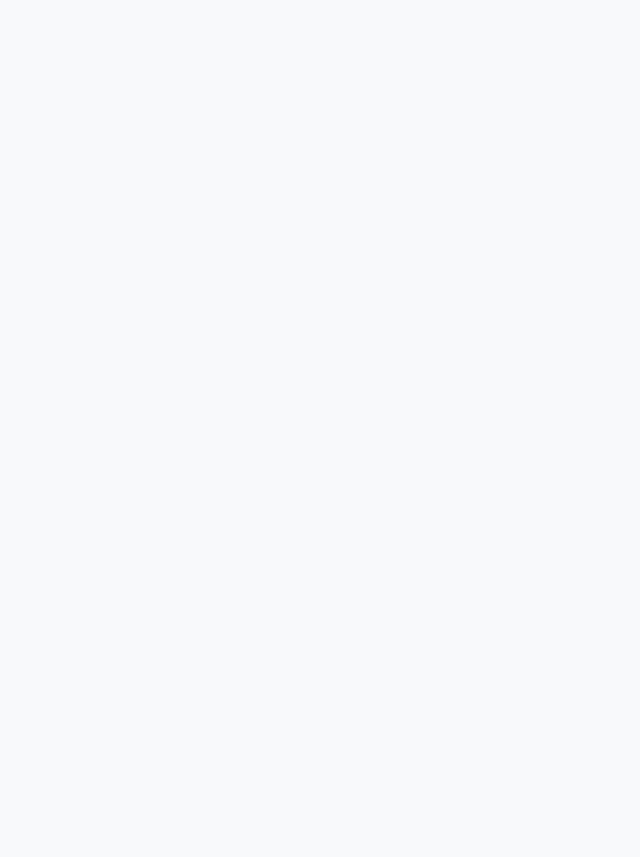
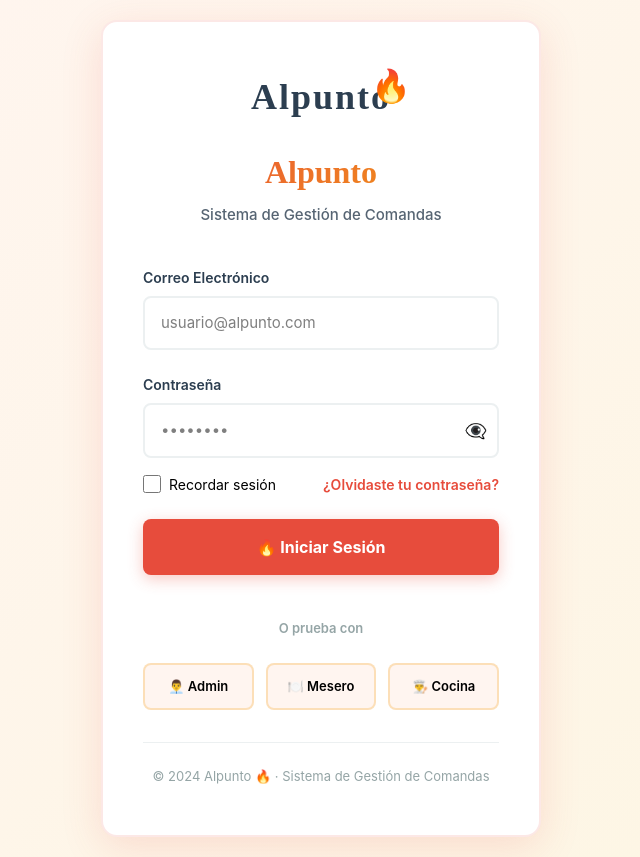
Before and after one commit to Lovoh17/Al_Punto_Clientes, a React (Vite) app: page /login in a window 1280 px wide. Before the commit this address led to /. Shown: the whole page, without its empty margins (319-959 px from the left). Before the commit the page ends 800 px from the top, so only its background shows below. Built offline with nearby package versions, Linux system fonts and the light colour scheme.

Commit message:
Add public and protected routes to App.jsx
Introduced explicit public route for login and wrapped protected routes with PrivateRoute. Also added a root redirect route for improved routing structure.

```diff
--- a/src/App.jsx
+++ b/src/App.jsx
@@ -44,7 +44,13 @@ function App() {
     <AuthProvider>
       <Router>
         <Routes>
+          <Route path="/" element={<RootRedirect />} />
 
+          {/* 🔓 Ruta pública - Login */}
+          <Route path="/login" element={<Login />} />
+
+          {/* 🔐 Rutas protegidas con Layout */}
+          <Route element={<PrivateRoute />}>
             <Route element={<Layout />}>
               {/* Rutas de Cliente */}
               <Route path="/cliente/menu" element={<MenuPage />} />
@@ -52,7 +58,7 @@ function App() {
               <Route path="/Perfil" element={<PerfilPage />} />
               <Route path="/Carrito" element={<CarritoPage />} />
             </Route>
-
+          </Route>
 
           {/* 🚫 Página no autorizada */}
           <Route
```
